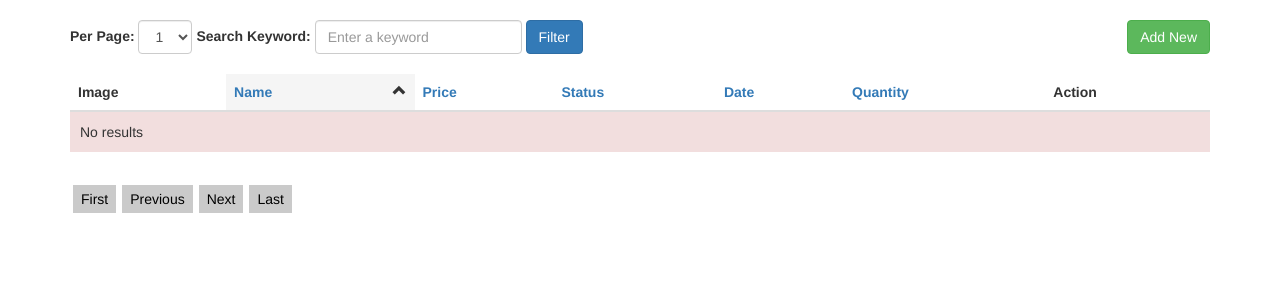
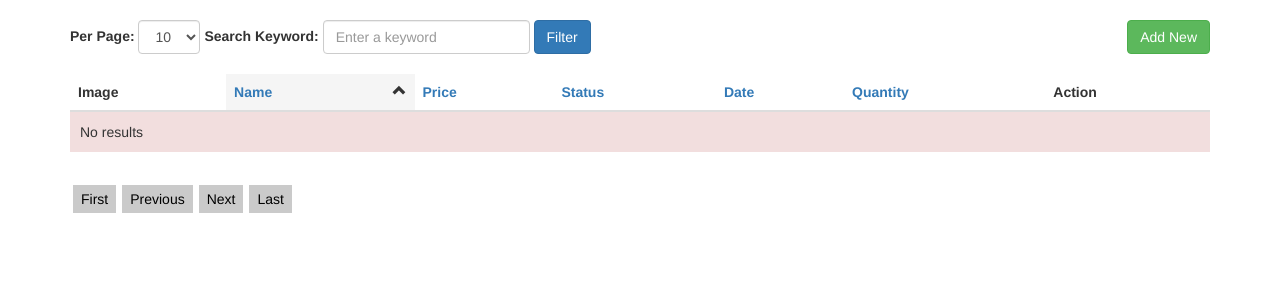
Before and after one commit to mutyaba84/python-ecommerce, a Django app: page /ecommerce/user/products/ in a window 1280 px wide. Shown: the part 52-352 px from the top of the page. Run offline with Django 3.2, Linux system fonts and the light colour scheme; the visitor is signed in with stand-in values (Sample User, id 1); data that the repository does not hold is empty; some libraries are stand-ins or nearby versions.

Commit message:
Changed per page selection values

```diff
--- a/ecommerce/templates/ecommerce/product/user.html
+++ b/ecommerce/templates/ecommerce/product/user.html
@@ -11,9 +11,9 @@
 			<div class="form-group">
 				<label>Per Page: </label>
 				<select class="form-control post_max">
-					<option value="1">1</option>
-					<option value="2">2</option>
-					<option value="3">3</option>
+					<option value="5">5</option>
+					<option value="10" selected>10</option>
+					<option value="15">15</option>
 				</select>
 				<label>Search Keyword: </label>
 				<input type="text" class="form-control post_search_text" placeholder="Enter a keyword">
```
